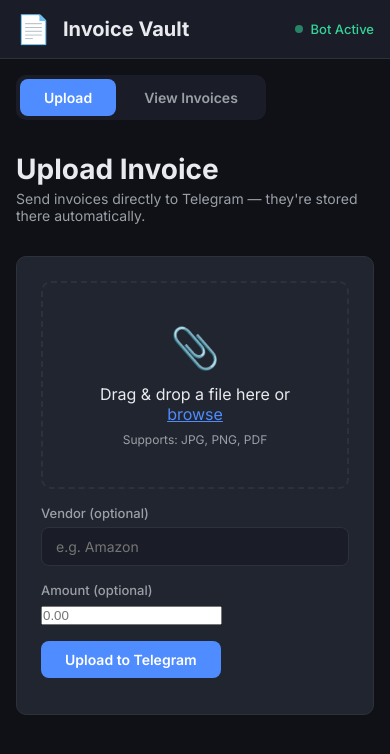
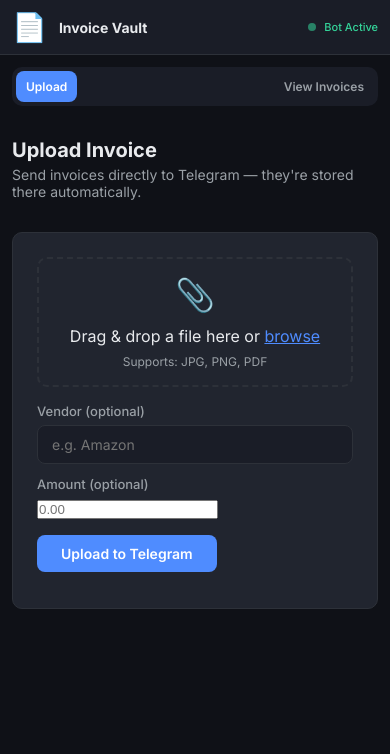
Before and after one commit to Gautam-813/Invoicing_project, a FastAPI app: page / in a window 390 px wide. Shown: the top 754 px of the page. Run offline with FastAPI, Linux system fonts and the light colour scheme.

Commit message:
fix: mobile responsiveness + add DEFAULT_CHAT_ID to render.yaml

```diff
--- a/render.yaml
+++ b/render.yaml
@@ -9,3 +9,5 @@ services:
         sync: false
       - key: DATABASE_URL
         sync: false
+      - key: DEFAULT_CHAT_ID
+        sync: false
--- a/static/css/style.css
+++ b/static/css/style.css
@@ -608,28 +608,141 @@ body {
         padding: 12px 16px;
     }
 
+    .nav-brand h1 {
+        font-size: 16px;
+    }
+
+    .nav-status {
+        font-size: 11px;
+    }
+
+    .tabs {
+        width: 100%;
+        justify-content: space-between;
+    }
+
+    .tab {
+        padding: 10px 12px;
+        font-size: 13px;
+    }
+
+    .header h2 {
+        font-size: 22px;
+    }
+
+    .stats-bar {
+        grid-template-columns: 1fr;
+    }
+
     .filter-row {
         flex-direction: column;
+        gap: 12px;
     }
 
     .filter-group {
         min-width: 100%;
     }
 
+    .radio-group {
+        gap: 12px;
+    }
+
+    .table-container {
+        overflow-x: auto;
+        -webkit-overflow-scrolling: touch;
+    }
+
     .invoice-table {
         font-size: 12px;
+        min-width: 600px;
     }
 
     .invoice-table th,
     .invoice-table td {
         padding: 10px 8px;
+        white-space: nowrap;
+    }
+
+    .upload-area {
+        padding: 24px 16px;
+    }
+
+    .upload-meta {
+        flex-direction: column;
+        gap: 12px;
+    }
+
+    .upload-meta .filter-group {
+        min-width: 100%;
     }
 
     .modal-content {
         max-width: 100%;
+        max-height: 95vh;
     }
 
     .modal-overlay {
+        padding: 12px;
+    }
+
+    .modal-header {
         padding: 16px;
     }
+
+    .modal-body {
+        padding: 16px;
+    }
+
+    .modal-body .pdf-container {
+        height: 50vh;
+    }
 }
+
+@media (max-width: 480px) {
+    .container {
+        padding: 12px;
+    }
+
+    .navbar {
+        padding: 10px 12px;
+        flex-wrap: wrap;
+        gap: 8px;
+    }
+
+    .nav-brand h1 {
+        font-size: 14px;
+    }
+
+    .header h2 {
+        font-size: 20px;
+    }
+
+    .tab {
+        padding: 8px 10px;
+        font-size: 12px;
+    }
+
+    .stat-card {
+        padding: 16px;
+    }
+
+    .stat-value {
+        font-size: 24px;
+    }
+
+    .filters-panel {
+        padding: 16px;
+    }
+
+    .upload-area {
+        padding: 16px 12px;
+    }
+
+    .upload-icon {
+        font-size: 32px;
+    }
+
+    .upload-preview {
+        flex-wrap: wrap;
+    }
+}
```
